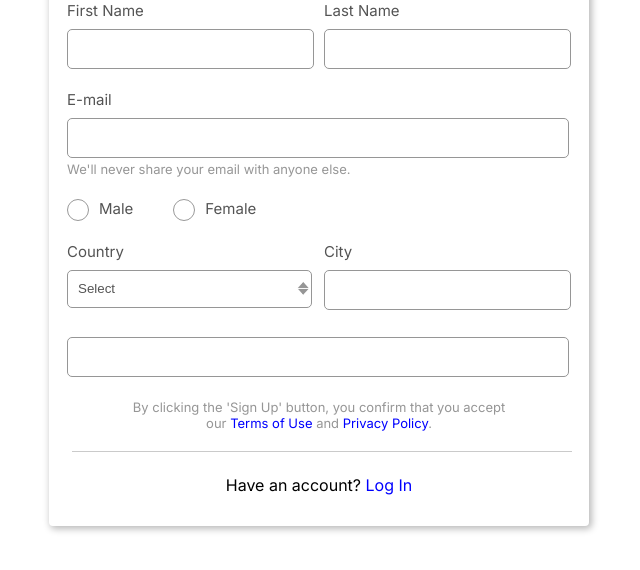
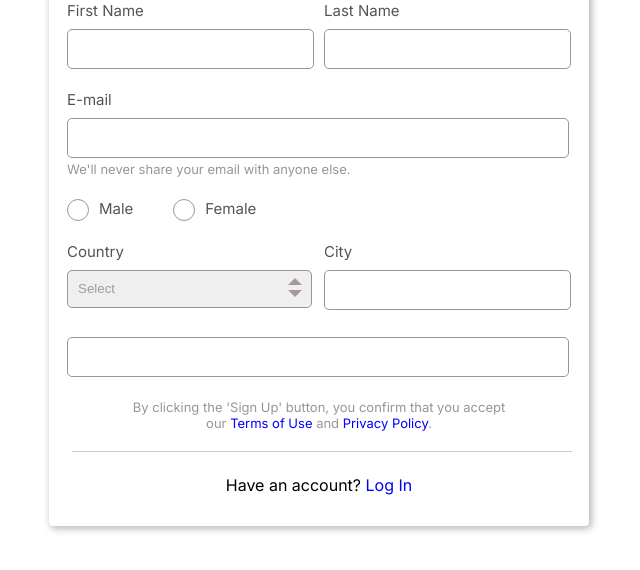
Before and after one commit to vzvenygor/beetroot_homeworks, a plain HTML site: page homework16/index.html in a window 1280 px wide. Shown: the part 162-732 px from the top of the page, without its empty margins (321-961 px from the left). Drawn offline with Linux system fonts and the light colour scheme.

Commit message:
Fixed pseudoelements

```diff
--- a/homework16/index.html
+++ b/homework16/index.html
@@ -82,6 +82,7 @@
             <label class="form__label form__label--small">
               Country
               <br />
+              <span class="select__wrapper">
                 <select
                   name="country"
                   class="login-form__item login-form__item--small login-form--select"
@@ -94,6 +95,7 @@
                   <option value="Germany">Germany</option>
                   <option value="France">France</option>
                 </select>
+              </span>
             </label>
             <label class="form__label form__label--small">
               City
--- a/homework16/style.css
+++ b/homework16/style.css
@@ -124,11 +124,45 @@ a {
 }
 
 select {
-  color: #545454;
+  position: relative;
+  color: #a79999;
   -webkit-appearance: none;
   padding-left: 10px;
-  background: url("./assets/img/arrows.png") no-repeat right;
+  /* background: url("./assets/img/arrows.png") no-repeat right, url("./assets/img/arrows.png") no-repeat right; */
   background-size: 15px 15px;
+}
+
+.select__wrapper {
+  position: relative;
+}
+
+.select__wrapper::before, .select__wrapper::after {
+  display: inline-block;
+  content: "";
+  position: absolute;
+  right: 10px;
+  width: 0;
+  height: 0;
+  border: 0 solid transparent;
+  border-right-width: 7px;
+  border-left-width: 7px;
+  transition: border-color 0.3s;
+}
+
+.select__wrapper::after {
+  top: 0px;
+  border-bottom: 7px solid #a79999;
+}
+
+.select__wrapper::before {
+  bottom: 0;
+  border-top: 7px solid #a79999;
+  z-index: 10;
+}
+
+.select__wrapper:focus-within::after, .select__wrapper:focus-within::before  {
+  border-top-color: blue;
+  border-bottom-color: blue;
 }
 
 .login-form__submit {
```
